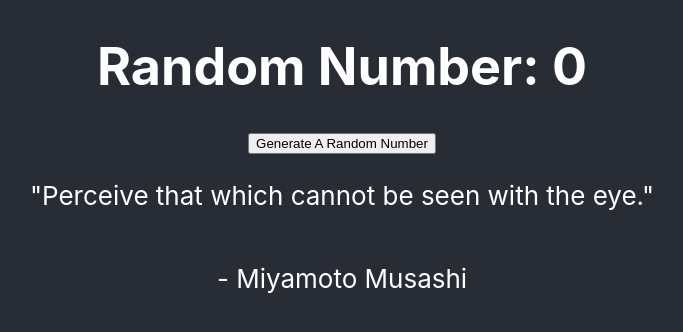
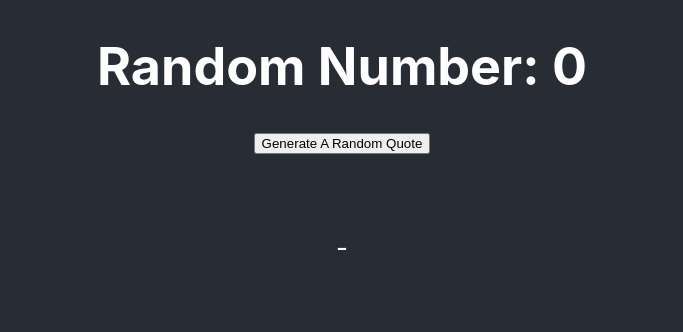
Before and after one commit to ryang223/random-quote-machine, a React (Create React App) app: page / in a window 1280 px wide. Shown: the top 332 px of the page, without its empty margins (298-981 px from the left). Built offline with nearby package versions, Linux system fonts and the light colour scheme.

Commit message:
functionality of random quote machine is completed

```diff
--- a/src/App.js
+++ b/src/App.js
@@ -2,40 +2,33 @@ import React, { useState } from 'react';
 import './App.scss';
 
 function App() {
-  const [quote, setQuote] = useState("Perceive that which cannot be seen with the eye.")
-  const [author, setAuthor] = useState("Miyamoto Musashi")
-
+  const [quote, setQuote] = useState("")
+  const [author, setAuthor] = useState("")
   const [randomNumber, setRandomNumber] = useState(0)
 
   const generateRandomNumber = () => {
-    let randomInteger = Math.floor(3 * Math.random())
+    let randomInteger = Math.floor(quotesArray.length * Math.random())
     setRandomNumber(randomInteger)
-    if (randomInteger === 0) {
-      setQuote(quotesArray[0])
-    }
-    if (randomInteger === 1) {
-      setQuote(quotesArray[1])
-      }
-    if (randomInteger === 2) {
-      setQuote(quotesArray[2])
-    }
+    setQuote(quotesArray[randomInteger].quote)
+    setAuthor(quotesArray[randomInteger].author)
+
   }
 
   const quotesArray= [
 
-    "Do nothing which is of no use",
-
-    "Study strategy over the years and achieve the spirit of the warrior. Today is victory over yourself of yesterday; tomorrow is your victory over lesser men.",
-
-    "Perceive that which cannot be seen with the eye.",
-
-    "Perception is strong and sight weak. In strategy it is important to see distant things as if they were close and to take a distanced view of close things.",
-
-    "Engage in combat fully determined to die and you will be alive; wish to survive in the battle and you will surely meet death.",
-
-    "A samurai should always be prepared for death – whether his own or someone else’s.",
-
-    "Sword and mind must be united."
+    {quote:"Do nothing which is of no use",author:"Miyamoto Musashi"},
+    {
+           quote:"Study strategy over the years and achieve the spirit of the warrior. Today is victory over yourself of yesterday; tomorrow is your victory over lesser men.",author:"Miyamoto Musashi"},
+    {
+           quote:"Perceive that which cannot be seen with the eye.",author:"Miyamoto Musashi"},
+    {
+           quote:"Perception is strong and sight weak. In strategy it is important to see distant things as if they were close and to take a distanced view of close things.",author:"Miyamoto Musashi"},
+        {
+         quote: "Engage in combat fully determined to die and you will be alive; wish to survive in the battle and you will surely meet death.", author:"Uesugi Kenshin"},
+        {
+        quote:" A samurai should always be prepared for death – whether his own or someone else’s.",author:"Stan Sakai"},
+        {
+        quote:"Sword and mind must be united.",author:"Yamada Jirokichi"}
   ]
 
 
@@ -44,9 +37,9 @@ function App() {
     <div className="App">
       <header className="App-header">
         <h1>Random Number: {randomNumber}</h1>
-        <button onClick={() => generateRandomNumber()}> Generate A Random Number</button>
+        <button onClick={() => generateRandomNumber()}> Generate A Random Quote</button>
         <p>
-          "{quote}"
+          {quote}
         </p>
         <p> - {author}</p>
       </header>
```
